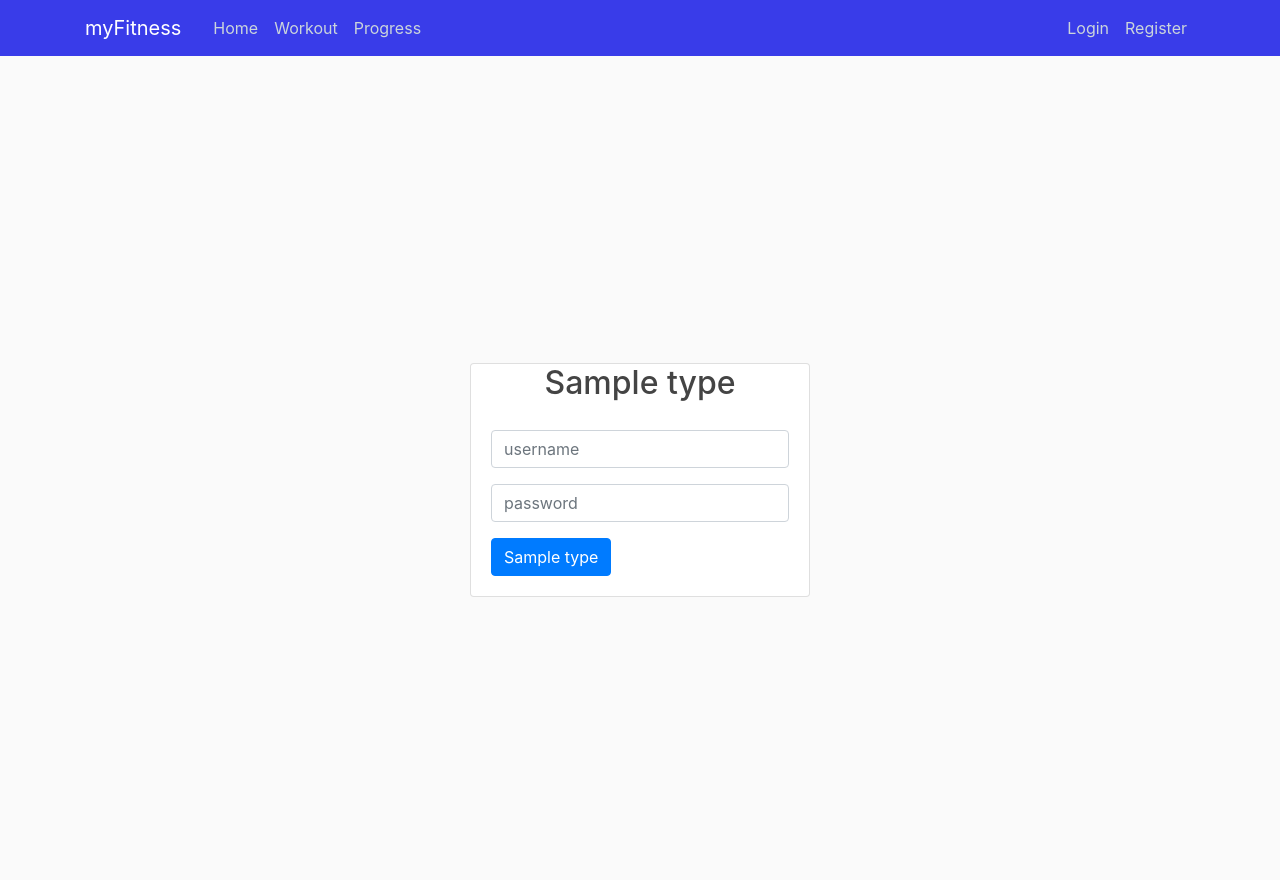
After one commit to albertovallef/fitness-tracker, a Flask app: template flaskapp/static/templates/auth.html in a window 1280 px wide. The commit adds this page. Run offline with Flask 2, Linux system fonts and the light colour scheme; the template is opened without the code that fills it: most values are stand-ins (such as "Sample title", 1, 10 or a date in 2020); some libraries are stand-ins or nearby versions.

Commit message:
Add login and registration forms

```diff
--- /dev/null
+++ b/flaskapp/static/templates/auth.html
@@ -0,0 +1,24 @@
+{% extends 'base.html' %}
+
+{% block content %}
+<div class="container">
+    <div class="row justify-content-center align-items-center" style="height:100vh">
+        <div class="col-4">
+            <div class="card">
+                <h2  class="row justify-content-center align-items-center">{{ type }}</h2>
+                <div class="card-body">
+                    <form action="" autocomplete="off">
+                        <div class="form-group">
+                            <input type="text" class="form-control" name="username" placeholder="username">
+                        </div>
+                        <div class="form-group">
+                            <input type="password" class="form-control" name="password" placeholder="password">
+                        </div>
+                        <button type="button" id="send_user_info" class="btn btn-primary">{{ type }}</button>
+                    </form>
+                </div>
+            </div>
+        </div>
+    </div>
+</div>
+{% endblock %}
--- a/flaskapp/static/templates/base.html
+++ b/flaskapp/static/templates/base.html
@@ -35,8 +35,8 @@
           </div>
           <!-- Navbar Right Side -->
           <div class="navbar-nav">
-            <a class="nav-item nav-link" href="/login">Login</a>
-            <a class="nav-item nav-link" href="/register">Register</a>
+            <a class="nav-item nav-link" href="/auth/login">Login</a>
+            <a class="nav-item nav-link" href="/auth/register">Register</a>
           </div>
         </div>
       </div>
@@ -44,7 +44,7 @@
   </header>
   <main role="main" class="container">
     <div class="row">
-      <div class="col-md-8">
+      <div class="col-md-12">
         {% block content %}{% endblock %}
       </div>
     </div>
```
